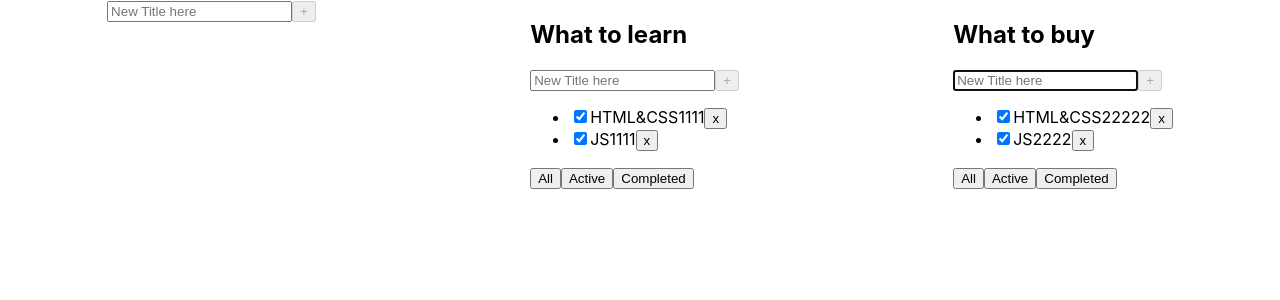
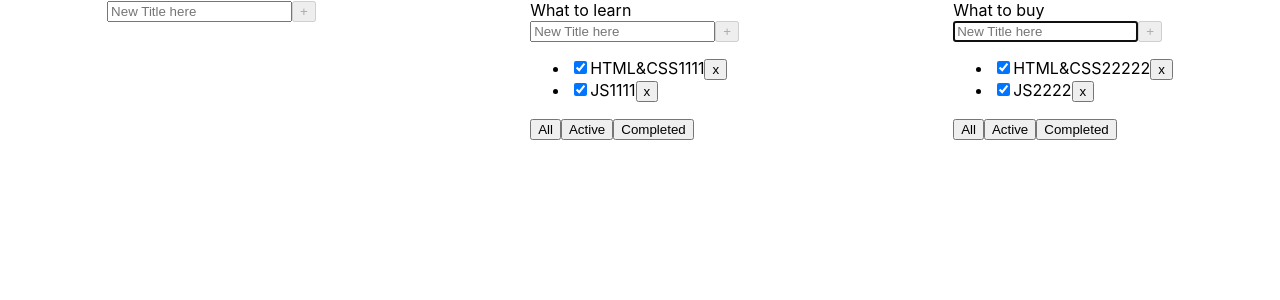
Before and after one commit to Pavel-Retunskih/ToDoList, a React (Create React App) app: page / in a window 1280 px wide. Shown: the top 300 px of the page. Built offline with nearby package versions, Linux system fonts and the light colour scheme.

Commit message:
done editable span

```diff
--- a/src/App.tsx
+++ b/src/App.tsx
@@ -78,6 +78,14 @@ function App() {
     setTodolists([...todolists, newTodolist]);
     setTasks({ ...tasks, [newTodolist.id]: { data: [] } });
   };
+
+  const renameTodolist = (todolistID: string, newTitle: string) => {
+    setTodolists(
+      todolists.map((todolist) =>
+        todolist.id === todolistID ? { ...todolist, title: newTitle } : todolist
+      )
+    );
+  };
   //**************************RENDER TODOLIST*************************** */
   return (
     <div className="App">
@@ -92,6 +100,7 @@ function App() {
             removeTask={removeTask}
             addTask={addTask}
             changeTaskStatus={changeTaskStatus}
+            renameTodolist={renameTodolist}
           />
         );
       })}
--- a/src/EditableSpan.tsx
+++ b/src/EditableSpan.tsx
@@ -22,6 +22,7 @@ export function EditableSpan({ oldTitle, setItem }: EditableSpanPropsType) {
       setItem(newTitle);
       setEditMode(false);
     }
+    console.log(newTitle);
   };
 
   return (
--- a/src/ToDoList.tsx
+++ b/src/ToDoList.tsx
@@ -3,6 +3,7 @@ import { Button } from "./Button";
 import { AddItemForm } from "./AddItemForm";
 import { TaskType } from "./model/tasksReducer";
 import { FilterType } from "./model/todolistsReducer";
+import { EditableSpan } from "./EditableSpan";
 
 type ToDoListPropsType = {
   title: string;
@@ -15,6 +16,7 @@ type ToDoListPropsType = {
     taskId: string,
     newIsDone: boolean
   ) => void;
+  renameTodolist: (todolistID: string, newTitle: string) => void;
 };
 
 export function ToDoList({
@@ -24,6 +26,7 @@ export function ToDoList({
   addTask,
   changeTaskStatus,
   todolistID,
+  renameTodolist,
 }: ToDoListPropsType) {
   const [filter, setFilter] = useState<FilterType>("all");
 
@@ -45,7 +48,10 @@ export function ToDoList({
   //************************TODOLIST RENDER********************************* */
   return (
     <div>
-      <h2>{title}</h2>
+      <EditableSpan
+        oldTitle={title}
+        setItem={(newTitle) => renameTodolist(todolistID, newTitle)}
+      />
       <AddItemForm addItem={addTaskHandler} />
       {getFilteredTasks(filter, tasks).length === 0 ? (
         <p>Список задач пуст</p>
```
